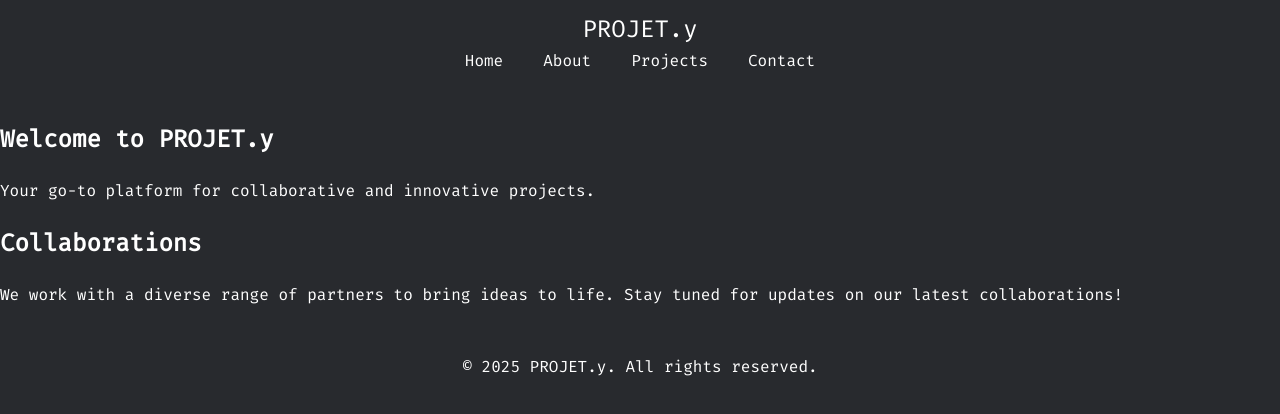
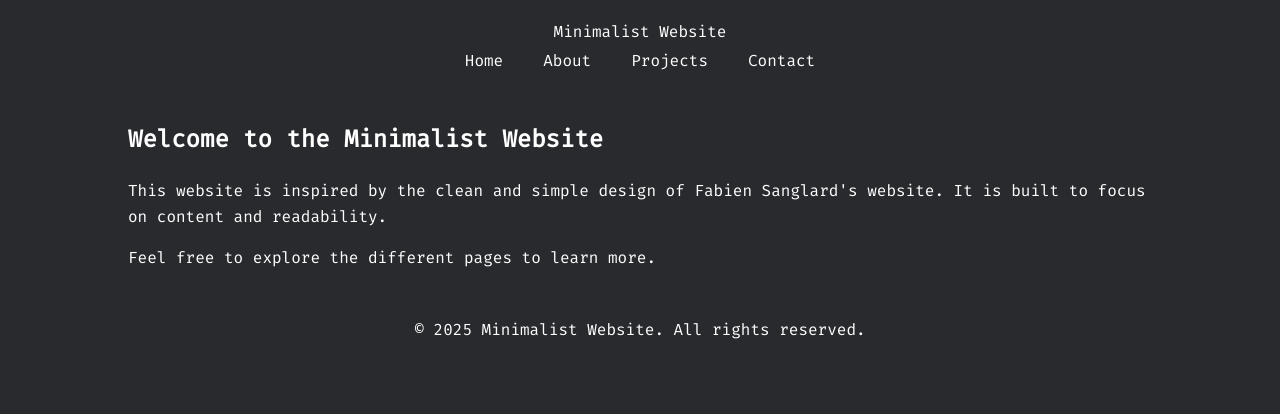
Before and after one commit to leprojety/page, a plain HTML site: page index.html in a window 1280 px wide. Drawn offline with Linux system fonts and the light colour scheme; files that its build step writes are made by us from their sources.

Commit message:
back to previous version

```diff
--- a/index.html
+++ b/index.html
@@ -3,36 +3,37 @@
 <head>
     <meta charset="UTF-8">
     <meta name="viewport" content="width=device-width, initial-scale=1.0">
-    <title>PROJET.y</title>
-    <link rel="stylesheet" href="styles.css">
+    <meta name="description" content="A minimalist website inspired by Fabien Sanglard's style">
+    <title>Home - Minimalist Website</title>
+    <link rel="stylesheet" href="css/styles.css">
 </head>
 <body>
     <header>
-        <h1>PROJET.y</h1>
-        <nav>
-            <ul>
-                <li><a href="#">Home</a></li>
-                <li><a href="#">About</a></li>
-                <li><a href="#">Projects</a></li>
-                <li><a href="#">Contact</a></li>
-            </ul>
-        </nav>
+        <div class="container">
+            <h1><a href="index.html">Minimalist Website</a></h1>
+            <nav>
+                <ul>
+                    <li><a href="index.html">Home</a></li>
+                    <li><a href="about.html">About</a></li>
+                    <li><a href="projects.html">Projects</a></li>
+                    <li><a href="contact.html">Contact</a></li>
+                </ul>
+            </nav>
+        </div>
     </header>
 
     <main>
-        <section>
-            <h2>Welcome to PROJET.y</h2>
-            <p>Your go-to platform for collaborative and innovative projects.</p>
-        </section>
-
-        <section class="collaborations">
-            <h2>Collaborations</h2>
-            <p>We work with a diverse range of partners to bring ideas to life. Stay tuned for updates on our latest collaborations!</p>
-        </section>
+        <div class="container">
+            <h2>Welcome to the Minimalist Website</h2>
+            <p>This website is inspired by the clean and simple design of Fabien Sanglard's website. It is built to focus on content and readability.</p>
+            <p>Feel free to explore the different pages to learn more.</p>
+        </div>
     </main>
 
     <footer>
-        <p>&copy; 2025 PROJET.y. All rights reserved.</p>
+        <div class="container">
+            <p>&copy; 2025 Minimalist Website. All rights reserved.</p>
+        </div>
     </footer>
 </body>
 </html>
```
Also changed, not shown: about.html (+12 -7 lines), contact.html (+12 -12 lines), projects.html (+12 -7 lines).
